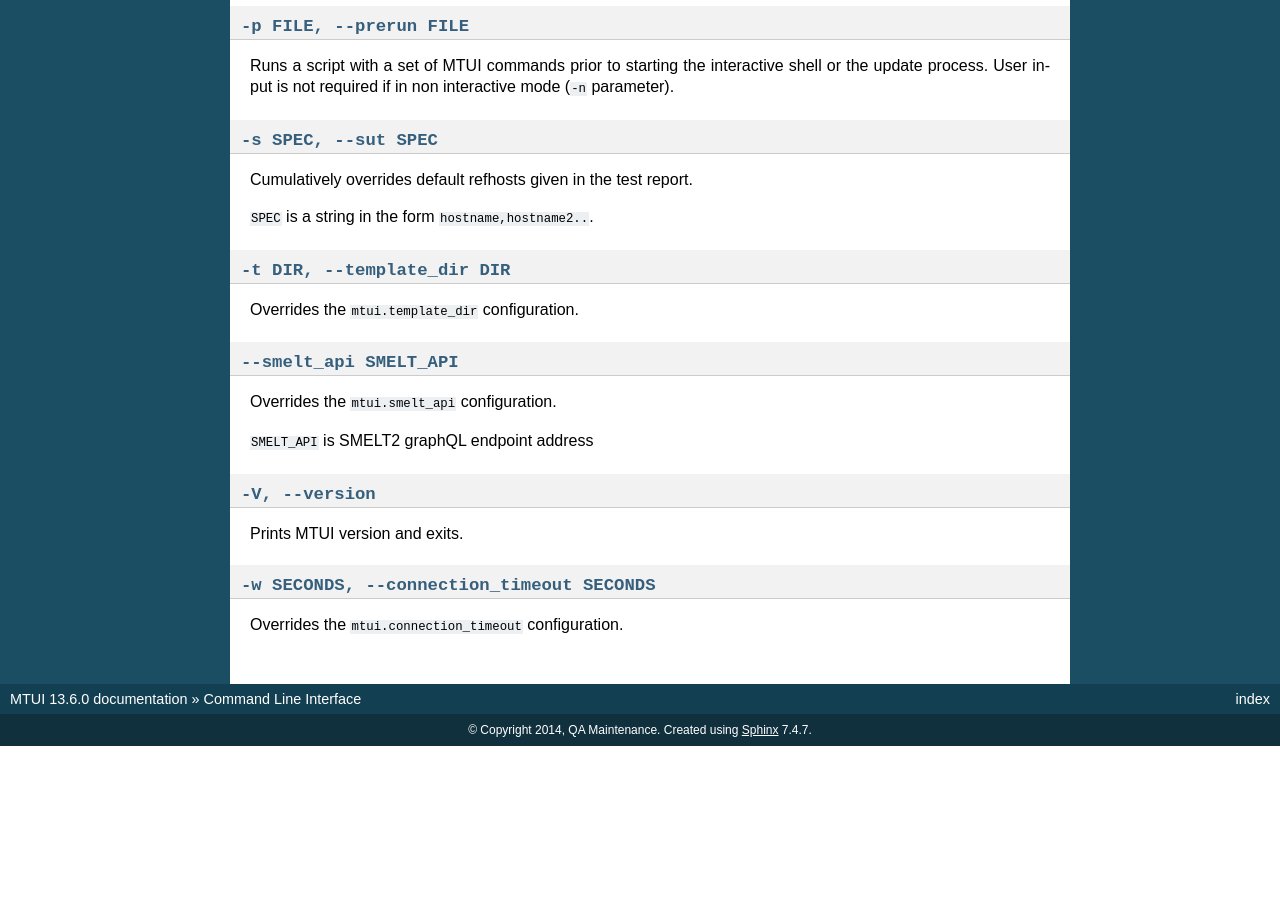
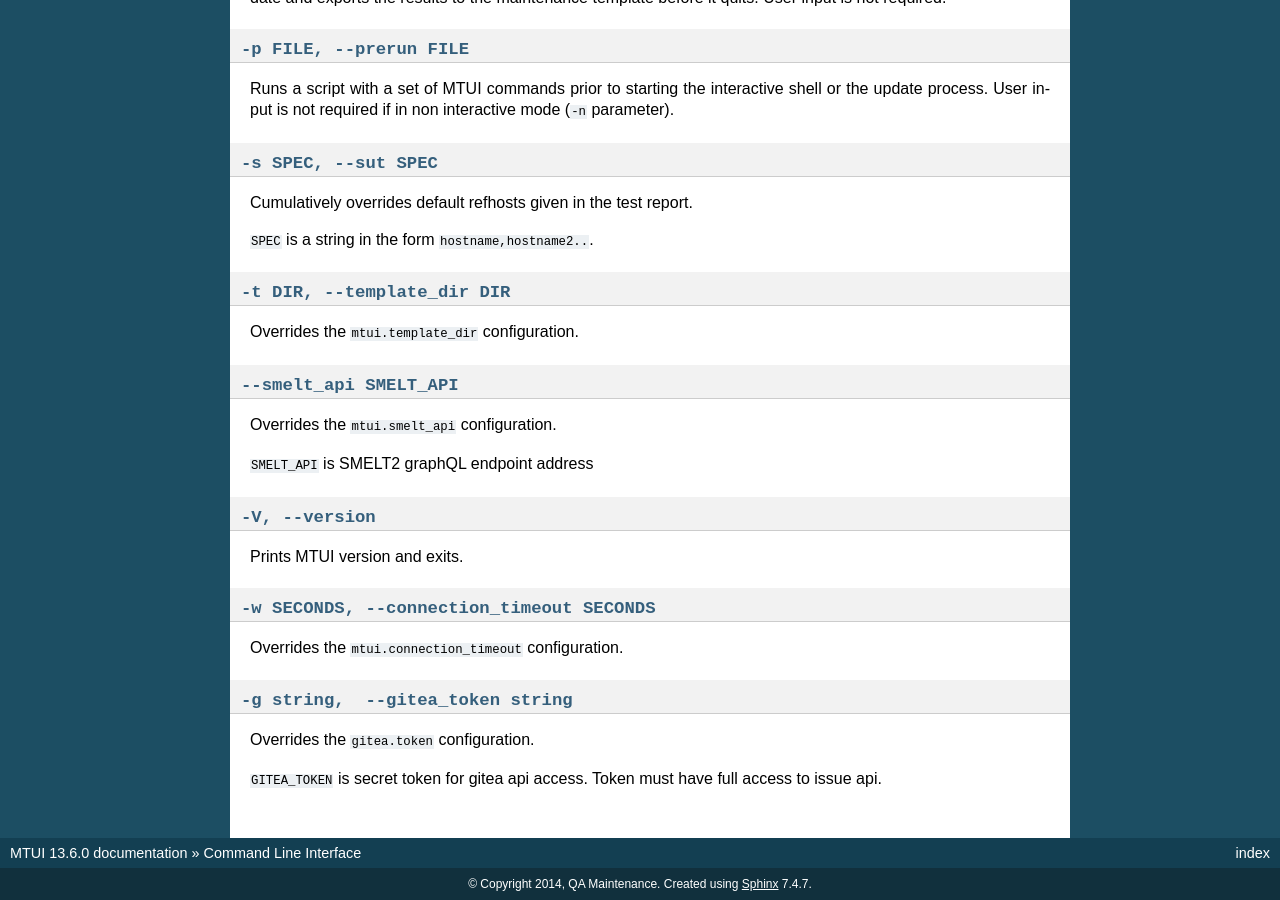
Before and after one commit to openSUSE/mtui, a Sphinx documentation site: the page built from Documentation/cli.rst, in a window 1280 px wide and 900 px high, scrolled down 1737 px. Built offline with Sphinx 7.4.7, drawn with Linux system fonts in a browser that asks for light colours; before the commit the page ends 2483 px from its top, so only the background shows below that; some of the changed text lies outside the part shown.

Commit message:
Add config and cmdline option for GITEA_TOKEN
This is prerequisite for Assign/Approve/Reject operations in Gitea
based workflows

```diff
--- a/Documentation/cli.rst
+++ b/Documentation/cli.rst
@@ -124,3 +124,12 @@ Prints MTUI version and exits.
 ~~~~~~~~~~~~~~~~~~~~~~~~~~~~~~~~~~~~~~~~~~~~
 
 Overrides the ``mtui.connection_timeout`` configuration.
+
+
+``-g string,  --gitea_token string``
+~~~~~~~~~~~~~~~~~~~~~~~~~~~~~~~~~~~
+
+Overrides the ``gitea.token`` configuration.
+
+``GITEA_TOKEN`` is secret token for gitea api access.
+Token must have full access to issue api.
```
Also changed, not shown: Documentation/cfg.rst (+15 -0 lines), 2 other files.
